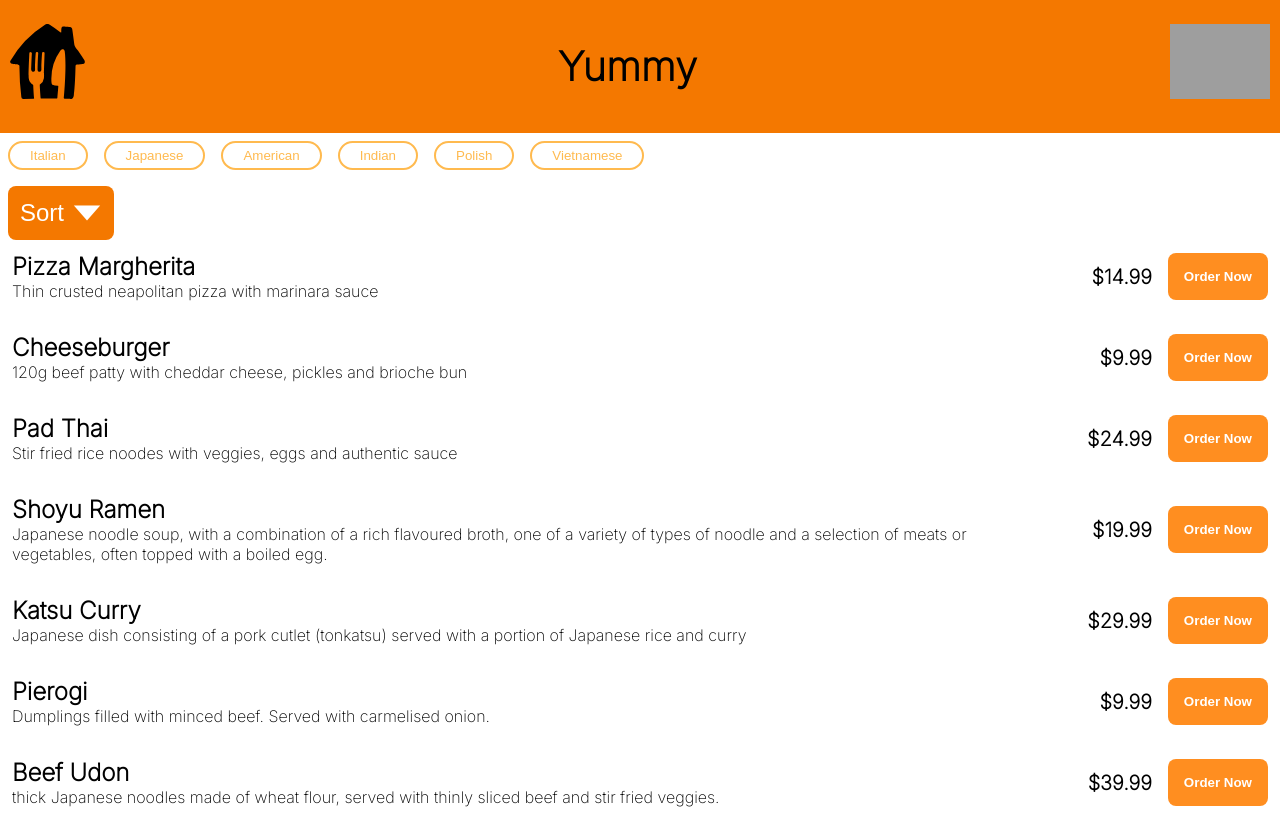
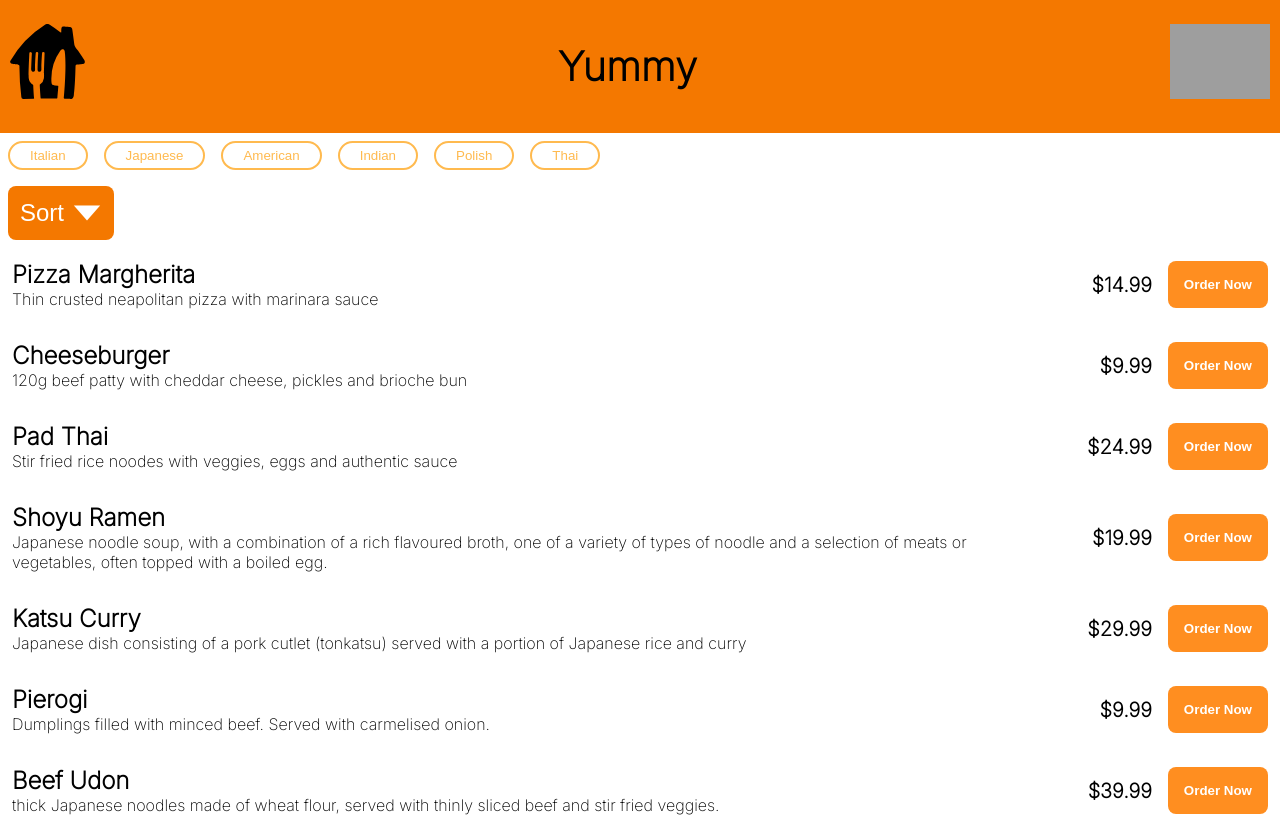
Before and after one commit to boobel/Delivery-App, a React (Create React App) app: page /shop in a window 1280 px wide. Shown: the top 817 px of the page. Built offline with nearby package versions, Linux system fonts and the light colour scheme; data requests are answered from the project's data file; grey boxes are pictures that could not be loaded.

Commit message:
Minor fixes to dispalying of shop, forgot to switch branches :(

```diff
--- a/server/db.json
+++ b/server/db.json
@@ -16,13 +16,13 @@
       "name": "Pad Thai",
       "description": "Stir fried rice noodes with veggies, eggs and authentic sauce",
       "price": "24.99",
-      "cuisine": "Vietnamese"
+      "cuisine": "Thai"
     },
     {
       "name": "Shoyu Ramen",
       "description": "Japanese noodle soup, with a combination of a rich flavoured broth, one of a variety of types of noodle and a selection of meats or vegetables, often topped with a boiled egg.",
       "price": "19.99",
-      "cuisine": "Japanse"
+      "cuisine": "Japanese"
     },
     {
       "name": "Katsu Curry",
@@ -55,28 +55,28 @@
       "cuisine": "Italian"
     },
     {
-      "name": "Pizza Funghi",
+      "name": "Hamburger",
       "description": "Thin crusted neapolitan pizza with marinara sauce and mushrooms",
       "price": "12.99",
-      "cuisine": "Italian"
+      "cuisine": "American"
     },
     {
-      "name": "Pizza Funghi",
+      "name": "Tikka Masala",
       "description": "Thin crusted neapolitan pizza with marinara sauce and mushrooms",
       "price": "12.99",
-      "cuisine": "Italian"
+      "cuisine": "Indian"
     },
     {
-      "name": "Pizza Funghi",
+      "name": "Pho",
       "description": "Thin crusted neapolitan pizza with marinara sauce and mushrooms",
       "price": "12.99",
-      "cuisine": "Italian"
+      "cuisine": "Thai"
     },
     {
-      "name": "Pizza Funghi",
+      "name": "Barszcz czerwony",
       "description": "Thin crusted neapolitan pizza with marinara sauce and mushrooms",
       "price": "12.99",
-      "cuisine": "Italian"
+      "cuisine": "Polish"
     },
     {
       "name": "Pizza Funghi",
@@ -97,12 +97,5 @@
       "cuisine": "Italian"
     }
   ],
-  "filters": [
-    "Italian",
-    "Japanese",
-    "American",
-    "Indian",
-    "Polish",
-    "Vietnamese"
-  ]
+  "filters": ["Italian", "Japanese", "American", "Indian", "Polish", "Thai"]
 }
--- a/src/components/SortMeals.tsx
+++ b/src/components/SortMeals.tsx
@@ -5,8 +5,9 @@ import arrow from "../assets/images/sort_arrow.svg";
 const StyledSortButton = styled.button`
   background-color: var(--brand-400);
   display: flex;
-  flex-direction: row;
+  justify-content: center;
   align-items: center;
+  width: fit-content;
   gap: 0.5rem;
   color: white;
   border: none;
--- a/src/globalStyles.tsx
+++ b/src/globalStyles.tsx
@@ -1,8 +1,8 @@
 import { createGlobalStyle } from "styled-components";
 
 const GlobalStyle = createGlobalStyle`
-  body {
-    height: 100vh;
+  html,body {
+    height: 100%;
     margin: 0;
     padding: 0;
     font-family: 'Inter', sans-serif;
@@ -10,6 +10,10 @@ const GlobalStyle = createGlobalStyle`
     --brand-300: #ff8e20;
     --brand-400: #f47800;
   }
+
+  #root{
+    height: 100%;
+  }
 `;
 
 export default GlobalStyle;
--- a/src/pages/cart.tsx
+++ b/src/pages/cart.tsx
@@ -3,6 +3,7 @@ import styled from "styled-components";
 import { Header } from "../components/Header";
 import { Footer } from "../components/Footer";
 import { Link } from "react-router-dom";
+import { useContext } from "react";
 
 const StyledWrapper = styled.div`
   display: flex;
@@ -50,7 +51,7 @@ const EmptyCart: React.FC = () => {
 const FilledCart: React.FC = () => {
   return (
     <>
-      <span>Placeholder cart fulled</span>
+      <span>Placeholder cart filled</span>
     </>
   );
 };
--- a/src/pages/shop.tsx
+++ b/src/pages/shop.tsx
@@ -12,15 +12,19 @@ import { MealSort } from "../components/SortMeals";
 import { Pagination } from "../components/Pagination";
 
 const StyledWrapper = styled.div`
-  min-height: 100vh;
+  display: flex;
+  flex-direction: column;
+  justify-content: space-between;
+  height: 100%;
 `;
 
 const StyledMeals = styled.div`
   display: flex;
   flex-direction: column;
+  justify-content: space-between;
+  align-items: space;
   gap: 2rem;
   margin: 0.75rem;
-  margin-bottom: -40px;
 `;
 
 const StyledFilters = styled.div`
@@ -65,7 +69,12 @@ const Shop: React.FC = () => {
 
   //filtering function
   const filterMeals = (cuisine: string) => {
-    if (cuisine === filteredMeals[0].cuisine) {
+    console.log(cuisine);
+    console.log(filteredMeals);
+    if (
+      cuisine === filteredMeals[0].cuisine &&
+      filteredMeals[0].cuisine === filteredMeals[1].cuisine
+    ) {
       setCurrentPage(1);
       setFilteredMeals(mealResult);
     } else {
@@ -76,7 +85,6 @@ const Shop: React.FC = () => {
   };
 
   return (
-    <>
     <StyledWrapper>
       <Header />
       <StyledFilters>
@@ -113,7 +121,6 @@ const Shop: React.FC = () => {
       />
       <Footer />
     </StyledWrapper>
-    </>
   );
 };
 
```
Lines whose indentation alone changed are shown as unchanged.
